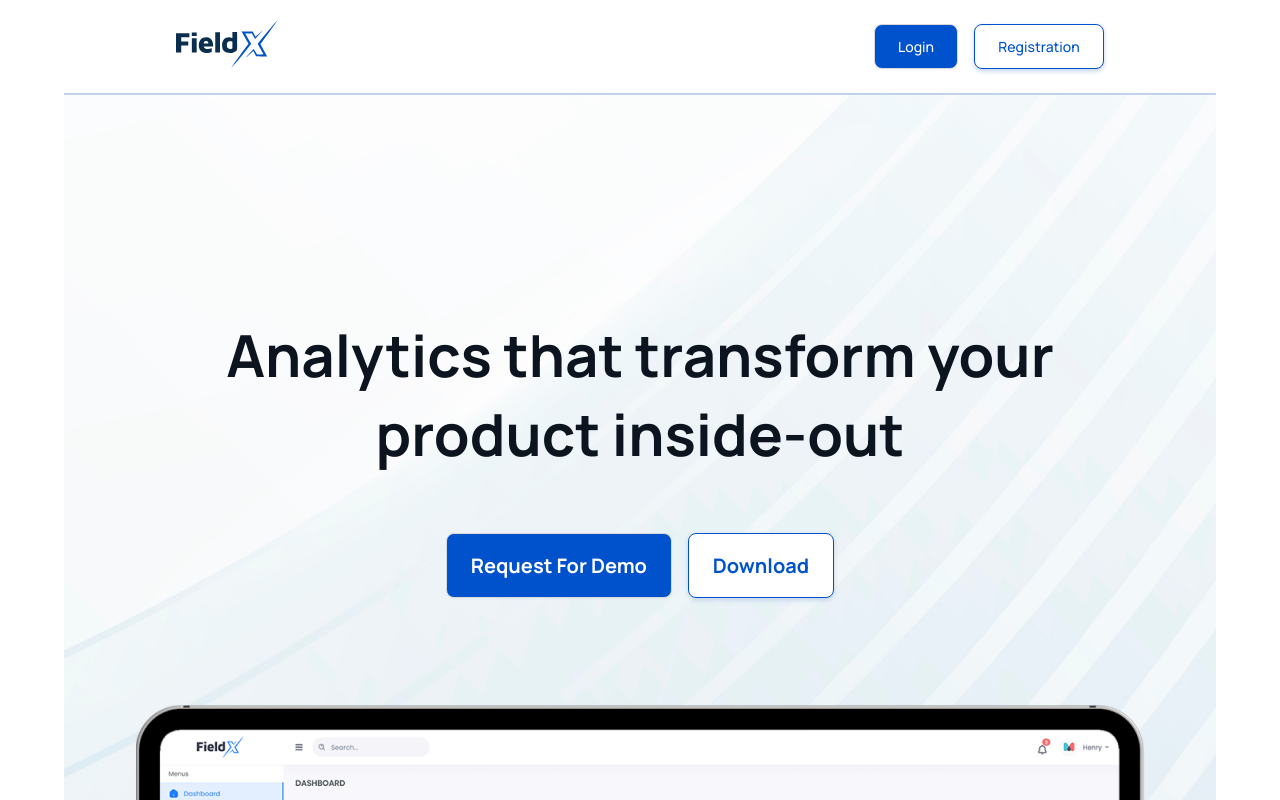
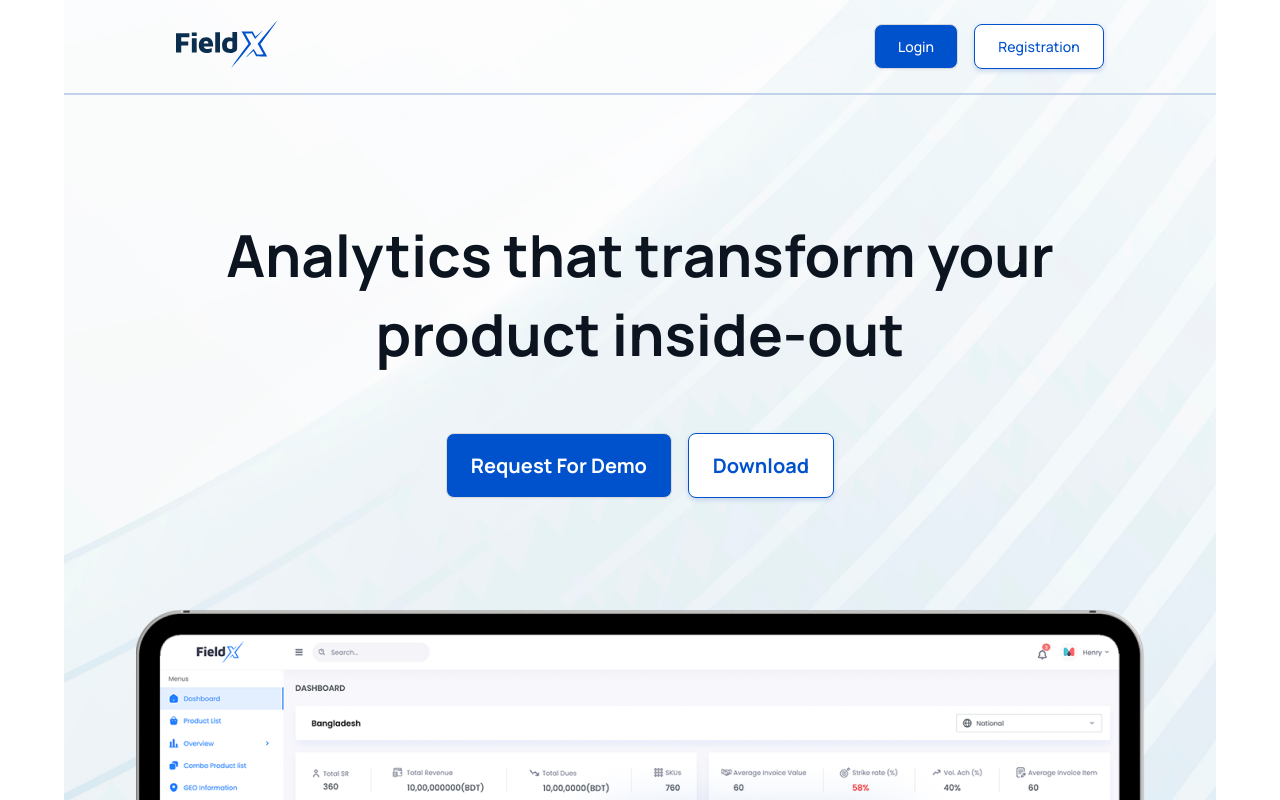
Before and after one commit to Ankan112/MAACTASK, a React (Vite) app: page / in a window 1280 px wide. Shown: the top 800 px of the page. Built offline with nearby package versions, Linux system fonts and the light colour scheme.

Commit message:
header style fixed

```diff
--- a/src/App.jsx
+++ b/src/App.jsx
@@ -1,11 +1,11 @@
 import { Outlet } from "react-router-dom";
 import Footer from "./components/shared/Footer";
-import Header from "./components/shared/Header";
+// import Header from "./components/shared/Header";
 
 function App() {
   return (
     <>
-      <Header />
+      {/* <Header /> */}
       <Outlet />
       <Footer />
     </>
--- a/src/components/Home/Banner.jsx
+++ b/src/components/Home/Banner.jsx
@@ -1,14 +1,16 @@
 import { Button } from "antd";
+import Header from "../shared/Header";
 
 const Banner = () => {
   return (
+    <div className="banner-bg">
+      <Header />
       <div
-      className="banner-bg"
         style={{
-        height: "910px",
+          height: "815px",
           display: "flex",
           justifyContent: "center",
-        paddingTop: "220px",
+          paddingTop: "120px",
         }}
       >
         <div>
@@ -68,6 +70,7 @@ const Banner = () => {
           </div>
         </div>
       </div>
+    </div>
   );
 };
 
--- a/src/components/RegisterForm.jsx
+++ b/src/components/RegisterForm.jsx
@@ -252,7 +252,7 @@ const RegisterForm = () => {
           fontStyle: "normal",
           fontWeight: "500",
           lineHeight: "150%",
-          margin: "64px 0 80px",
+          margin: "64px 0 60px",
           textAlign: "center",
         }}
       >
--- a/src/components/shared/Header.jsx
+++ b/src/components/shared/Header.jsx
@@ -3,7 +3,7 @@ import logo from "../../assets/FieldX.svg";
 import { Button } from "antd";
 const Header = () => {
   return (
-    <div className="main-container">
+    <div>
       <div
         style={{
           display: "flex",
--- a/src/pages/Login.jsx
+++ b/src/pages/Login.jsx
@@ -1,8 +1,10 @@
 import LoginForm from "../components/LoginForm";
+import Header from "../components/shared/Header";
 
 const Login = () => {
   return (
     <div className="main-container auth-bg">
+      <Header />
       {/* Register form */}
       <div
         style={{
--- a/src/pages/Register.jsx
+++ b/src/pages/Register.jsx
@@ -1,13 +1,13 @@
 import RegisterForm from "../components/RegisterForm";
+import Header from "../components/shared/Header";
 const Register = () => {
   return (
     <div className="main-container auth-bg">
+      <Header />
       {/* Register form */}
       <div
         style={{
-          paddingTop: "112px",
-
-          paddingBottom: "80px",
+          padding: "60px 0",
         }}
       >
         <RegisterForm />
```
Lines whose indentation alone changed are shown as unchanged.
